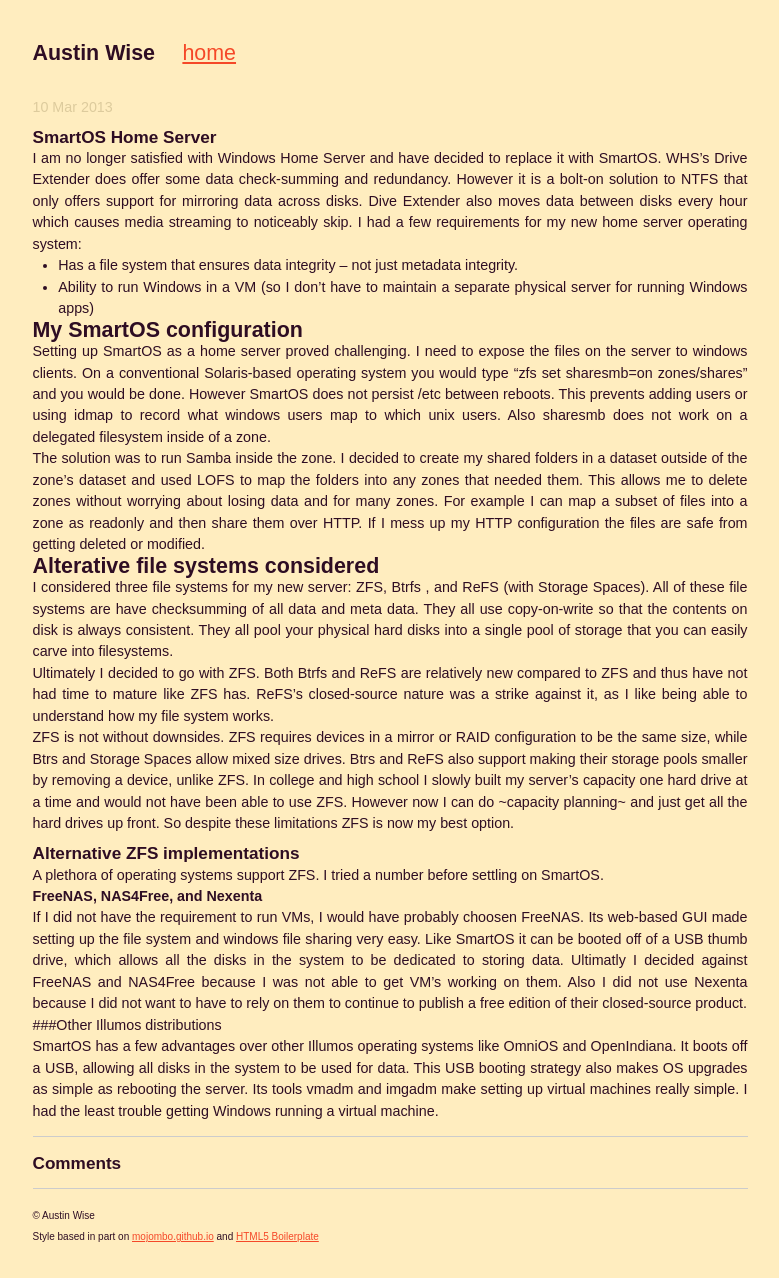
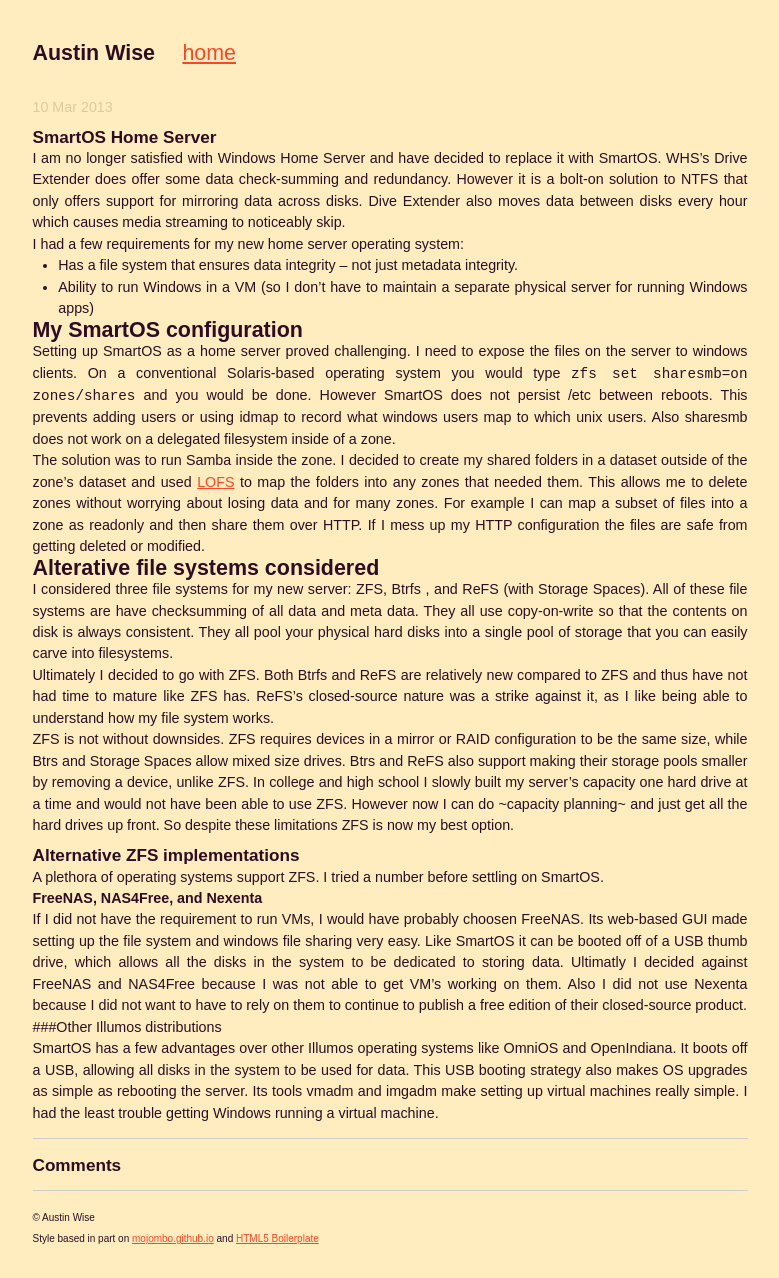
Before and after one commit to AustinWise/austinwise.github.com, a Jekyll site: the page built from _posts/2013-03-10-smartos-home-server.markdown, in a window 1280 px wide. Shown: the whole page, without its empty margins (250-1029 px from the left). Built offline with Jekyll 4.4.1, drawn with Linux system fonts in a browser that asks for light colours; comment, search, counter and statistics services are not loaded; part of the change alters nothing that is shown.

Commit message:
Formatting.

```diff
--- a/_posts/2013-03-10-smartos-home-server.markdown
+++ b/_posts/2013-03-10-smartos-home-server.markdown
@@ -5,15 +5,16 @@ title: SmartOS Home Server
 time: 2013-03-10 18:00:00 -08:00
 ---
 I am no longer satisfied with Windows Home Server and have decided to replace it with SmartOS.  WHS’s Drive Extender does offer some data check-summing and redundancy.  However it is a bolt-on solution to NTFS that only offers support for mirroring data across disks.  Dive Extender also moves data between disks every hour which causes media streaming to noticeably skip.
+
 I had a few requirements for my new home server operating system:
-*	Has a file system that ensures data integrity – not just metadata integrity.
-*	Ability to run Windows in a VM (so I don’t have to maintain a separate physical server for running Windows apps)
+  * Has a file system that ensures data integrity – not just metadata integrity.
+  * Ability to run Windows in a VM (so I don’t have to maintain a separate physical server for running Windows apps)
 
 # My SmartOS configuration
 
-Setting up SmartOS as a home server proved challenging. I need to expose the files on the server to windows clients.  On a conventional Solaris-based operating system you would type “zfs set sharesmb=on zones/shares” and you would be done.  However SmartOS does not persist /etc between reboots.  This prevents adding users or using idmap to record what windows users map to which unix users.  Also sharesmb does not work on a delegated filesystem inside of a zone.
+Setting up SmartOS as a home server proved challenging. I need to expose the files on the server to windows clients.  On a conventional Solaris-based operating system you would type `zfs set sharesmb=on zones/shares` and you would be done.  However SmartOS does not persist /etc between reboots.  This prevents adding users or using idmap to record what windows users map to which unix users.  Also sharesmb does not work on a delegated filesystem inside of a zone.
 
-The solution was to run Samba inside the zone.  I decided to create my shared folders in a dataset outside of the zone’s dataset and used LOFS to map the folders into any zones that needed them.  This allows me to delete zones without worrying about losing data and for many zones. For example I can map a subset of files into a zone as readonly and then share them over HTTP.  If I mess up my HTTP configuration the files are safe from getting deleted or modified.
+The solution was to run Samba inside the zone.  I decided to create my shared folders in a dataset outside of the zone’s dataset and used [LOFS](https://illumos.org/man/7FS/lofs) to map the folders into any zones that needed them.  This allows me to delete zones without worrying about losing data and for many zones. For example I can map a subset of files into a zone as readonly and then share them over HTTP.  If I mess up my HTTP configuration the files are safe from getting deleted or modified.
 
 # Alterative file systems considered
 
```
